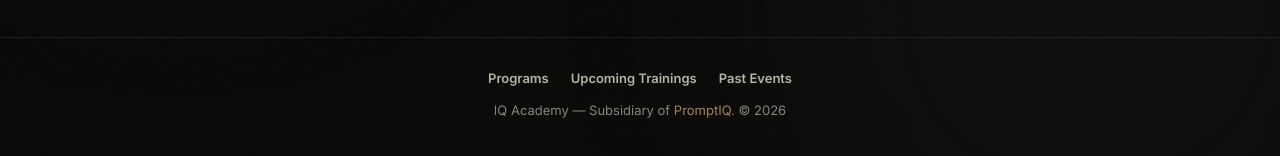
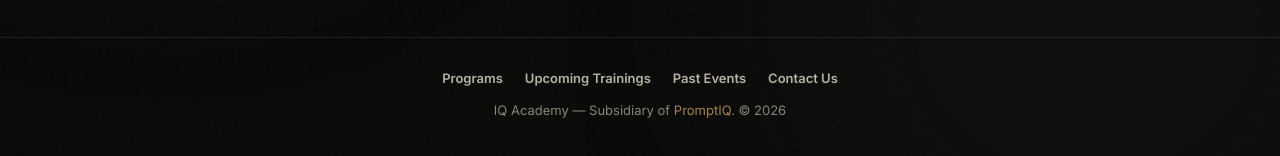
Before and after one commit to meckurypro/IQ-Academy, a React (Vite) app: page /staff in a window 1280 px wide. Shown: the part 584-740 px from the top of the page. Built offline with nearby package versions, Linux system fonts and the light colour scheme; no server answers.

Commit message:
Update Footer.jsx

```diff
--- a/src/components/Footer.jsx
+++ b/src/components/Footer.jsx
@@ -9,6 +9,7 @@ export default function Footer() {
           <Link to="/programs" style={{ color: 'var(--text-dim)', fontSize: 13, fontWeight: 600 }}>Programs</Link>
           <Link to="/trainings" style={{ color: 'var(--text-dim)', fontSize: 13, fontWeight: 600 }}>Upcoming Trainings</Link>
           <Link to="/gallery" style={{ color: 'var(--text-dim)', fontSize: 13, fontWeight: 600 }}>Past Events</Link>
+          <Link to="/contact" style={{ color: 'var(--text-dim)', fontSize: 13, fontWeight: 600 }}>Contact Us</Link>
         </div>
         <span style={{ color: 'var(--muted)', fontSize: 13 }}>
          IQ Academy — Subsidiary of <a href="https://promptiq.com.ng" style={{ color: 'var(--violet-soft)' }}>PromptIQ</a>. © {new Date().getFullYear()}
```
